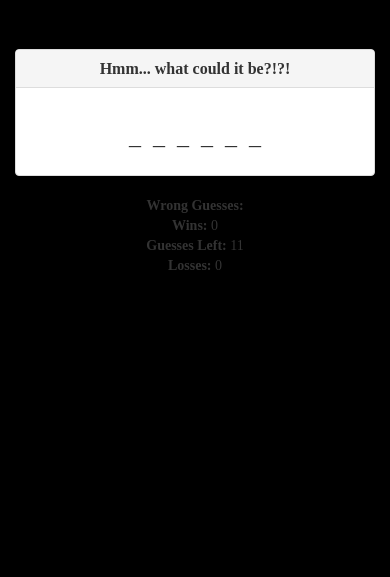
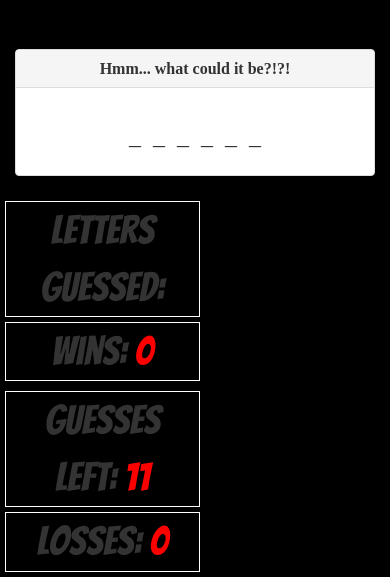
Before and after one commit to kellymersereau/week-3-game, a PHP site: page / in a window 390 px wide. Shown: the part 309-886 px from the top of the page. Before the commit the page ends 579 px from the top, so only its background shows below. Run offline with PHP 8.4, Linux system fonts and the light colour scheme; some web fonts are replaced.

Commit message:
updates to mobile responsive stuff

```diff
--- a/assets/css/style.css
+++ b/assets/css/style.css
@@ -46,3 +46,28 @@ body {
   font-family: 'Bangers', cursive;
   font-size: 75px !important;
 }
+.guessesList {
+  font-family: 'Bangers', cursive;
+  font-size: 40px !important;
+  border: 1px solid #ffffff;
+  margin: 15px 20px 10px 45px;
+  max-width: 500px;
+  align-content: center;
+  align-items: center;
+}
+.numbersList {
+  font-family: 'Bangers', cursive;
+  font-size: 40px !important;
+  color: #ff0000;
+}
+
+@media screen and (max-width: 768px){
+  .guessesList {
+    max-width: 50%;
+    margin: 5px;
+    font-size: 50%;
+  }
+  .numbersList {
+    font-size: 20px;
+  }
+}
--- a/index.html
+++ b/index.html
@@ -31,7 +31,7 @@
 			</div>
 			<div class="row">
 				<div class="col-md-12">
-					<span id="giphySpace"> </span>
+					<div id="giphySpace"> </div>
 				</div>
 			</div>
 		</div>
@@ -52,36 +52,36 @@
 			</div>
 		</div>
 
-		<div class="row">
+		<div class="row listRow">
 			<!-- third section: Holds the list of Wrong User Guesses. -->
-			<div class="col-md-6">
+			<div class="col-md-6 col-sm-6 guessesList">
 
 				<!-- This span section is where we will be dumping the wrong guesses. -->
-				<strong>Wrong Guesses: </strong> <span id="wrongGuesses"></span>
+				Letters Guessed: <span id="wrongGuesses" class="numbersList"> </span>
 			</div>
 
 			<!-- fourth section: -->
-			<div class="col-md-6">
+			<div class="col-md-6 col-sm-6 guessesList">
 
 				<!-- This span called winCounter is where we'll be dumping the number of wins. -->
-				<strong>Wins: </strong> <span id="winCounter">0</span>
+				Wins: <span id="winCounter" class="numbersList"> 0</span>
 
 			</div>
 		</div>
 
-		<div class="row">
+		<div class="row listRow">
 			<!-- fifth section: Holds the number of Wins. -->
-			<div class="col-md-6">
+			<div class="col-md-6 col-sm-6 guessesList">
 				<!-- This span called guessesLeft is where we will be dumping the number of guesses left-->
-				<strong>Guesses Left: </strong> <span id="guessesLeft">13</span>
+				Guesses Left: <span id="guessesLeft" class="numbersList"> 13</span>
 
 			</div>
 
 			<!-- sixth section: Holds the number of Losses. -->
-			<div class="col-md-6">
+			<div class="col-md-6 col-sm-6 guessesList">
 
 				<!-- This span called winCounter is where we'll be dumping the number of wins.-->
-				<strong>Losses: </strong> <span id="lossCounter">0</span>
+				Losses: <span id="lossCounter" class="numbersList"> 0</span>
 			</div>
 		</div>
 	</div>
```
